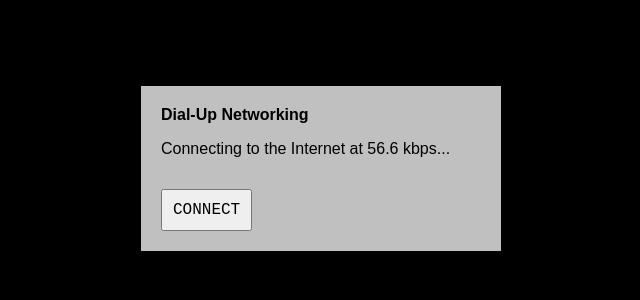
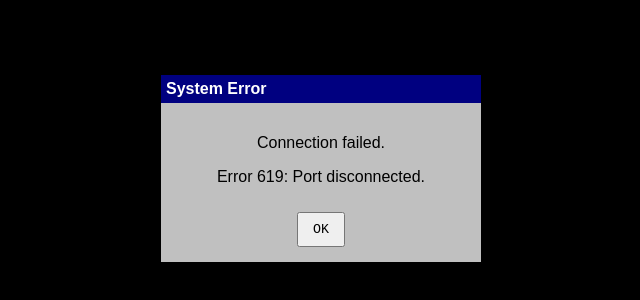
Before and after one commit to kingyshell/90s-wifi, a plain HTML site: page index.html in a window 1280 px wide. Shown: the part 232-532 px from the top of the page, without its empty margins (319-959 px from the left). Drawn offline with Linux system fonts and the light colour scheme.

Commit message:
index.html

```diff
--- a/index.html
+++ b/index.html
@@ -9,7 +9,6 @@
   body {
     margin: 0;
     background: black;
-    color: white;
     font-family: Arial, sans-serif;
     display: flex;
     justify-content: center;
@@ -17,9 +16,14 @@
     height: 100vh;
   }
 
-  .boot-screen {
+  .boot, .error, .connect {
+    display: none;
     text-align: center;
-    width: 100%;
+  }
+
+  .boot {
+    display: block;
+    color: white;
   }
 
   .logo {
@@ -44,30 +48,33 @@
   }
 
   @keyframes load {
-    from { width: 0%; }
     to { width: 100%; }
   }
 
-  .text {
-    margin-top: 15px;
-    font-size: 14px;
-  }
-
-  .connect-screen {
-    display: none;
+  .window {
     background: #c0c0c0;
     color: black;
-    padding: 20px;
     border: 3px solid black;
     box-shadow: 8px 8px black;
     width: 320px;
   }
 
+  .title-bar {
+    background: #000080;
+    color: white;
+    padding: 5px;
+    font-weight: bold;
+    text-align: left;
+  }
+
+  .content {
+    padding: 15px;
+  }
+
   button {
     font-family: "Courier New", monospace;
-    padding: 10px;
-    font-size: 16px;
-    margin-top: 15px;
+    padding: 8px 14px;
+    margin-top: 10px;
     cursor: pointer;
   }
 </style>
@@ -75,37 +82,58 @@
 
 <body>
 
-<div class="boot-screen" id="boot">
+<!-- BOOT SCREEN -->
+<div class="boot" id="boot">
   <div class="logo">Microsoft<sup>®</sup><br>Windows 95</div>
-
   <div class="progress-container">
     <div class="progress-bar"></div>
   </div>
-
-  <div class="text">Starting Windows...</div>
+  <p>Starting Windows...</p>
 </div>
 
-<div class="connect-screen" id="connect">
-  <b>Dial-Up Networking</b>
-  <p>Connecting to the Internet at 56.6 kbps...</p>
-  <button onclick="connect()">CONNECT</button>
+<!-- ERROR POPUP -->
+<div class="error" id="error">
+  <div class="window">
+    <div class="title-bar">System Error</div>
+    <div class="content">
+      <p>Connection failed.</p>
+      <p>Error 619: Port disconnected.</p>
+      <button onclick="showConnect()">OK</button>
+    </div>
+  </div>
+</div>
+
+<!-- CONNECT WINDOW -->
+<div class="connect" id="connect">
+  <div class="window">
+    <div class="title-bar">AOL Dial-Up</div>
+    <div class="content">
+      <p>You’ve Got Mail!</p>
+      <button onclick="connect()">CONNECT</button>
+    </div>
+  </div>
 </div>
 
 <audio id="dialup" src="dialup.mp3"></audio>
+<audio id="mail" src="youve-got-mail.mp3"></audio>
 
 <script>
   setTimeout(() => {
     document.getElementById("boot").style.display = "none";
-    document.getElementById("connect").style.display = "block";
+    document.getElementById("error").style.display = "block";
   }, 4200);
 
+  function showConnect() {
+    document.getElementById("error").style.display = "none";
+    document.getElementById("connect").style.display = "block";
+    document.getElementById("mail").play();
+  }
+
   function connect() {
-    const audio = document.getElementById("dialup");
-    audio.play();
-
+    document.getElementById("dialup").play();
     setTimeout(() => {
       window.location.href =
-        "WIFI:T:WPA;S:EE-28MTQK;P:tkaHqHTQP3upCmCV;;";
+        "WIFI:T:WPA;S:EE-28MTQK;P:tkaHqHTQP3upCmCv;;";
     }, 3000);
   }
 </script>
```
